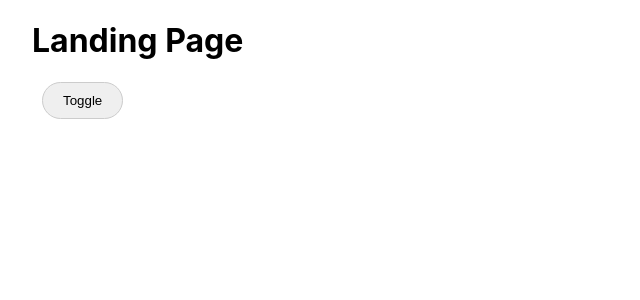
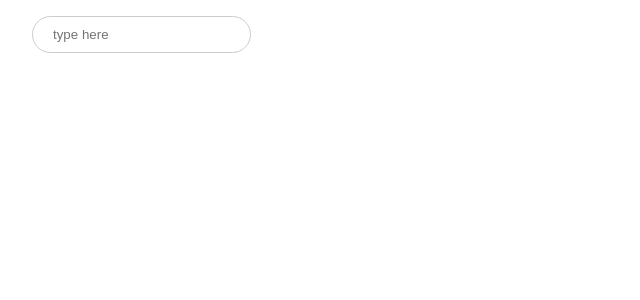
Before and after one commit to rastegardev/reactjs-toturial-botostart, a React (Create React App) app: page / in a window 1280 px wide. Shown: the top 300 px of the page, without its empty margins (0-640 px from the left). Built offline with nearby package versions, Linux system fonts and the light colour scheme.

Commit message:
Custom Hooks - localStorage

```diff
--- a/src/App.jsx
+++ b/src/App.jsx
@@ -3,24 +3,34 @@ import React, { useState } from "react";
 import "./App.css";
 
 // import UseRef from "./components/UseRef";
-import LoginPage from "./components/LoginPage";
-import Landing from "./components/Landing";
+// import LoginPage from "./components/LoginPage";
+// import Landing from "./components/Landing";
+
+import useLocalStorage from "./hooks/useLocalStorage";
 
 function App() {
-  const [toggle, setToggle] = useState(true);
+  // const [toggle, setToggle] = useState(true);
+
+  const [name, setName] = useLocalStorage("name", "");
 
   return (
     <>
       {/* <UseRef /> */}
-
-      {toggle ? <Landing /> : <LoginPage />}
+      {/* {toggle ? <Landing /> : <LoginPage />}
       <button
         onClick={() => {
           setToggle(!toggle);
         }}
       >
         Toggle
-      </button>
+      </button> */}
+
+      <input
+        type="text"
+        value={name}
+        onChange={(e) => setName(e.target.value)}
+        placeholder="type here"
+      />
     </>
   );
 }
--- /dev/null
+++ b/src/hooks/useLocalStorage.jsx
@@ -0,0 +1,16 @@
+import { useEffect, useState } from "react";
+
+const useLocalStorage = (key, initialValue) => {
+  const [value, setValue] = useState(() => {
+    const localState = window.localStorage.getItem(key);
+    return localState ? JSON.parse(localState) : initialValue;
+  });
+
+  useEffect(() => {
+    window.localStorage.setItem(key, JSON.stringify(value));
+  }, [value]);
+
+  return [value, setValue];
+};
+
+export default useLocalStorage;
```
